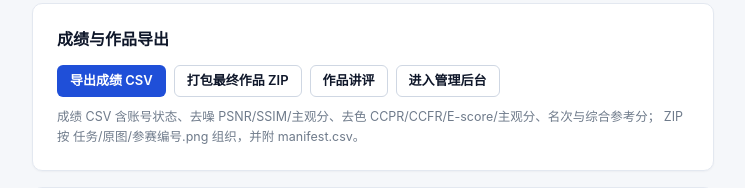
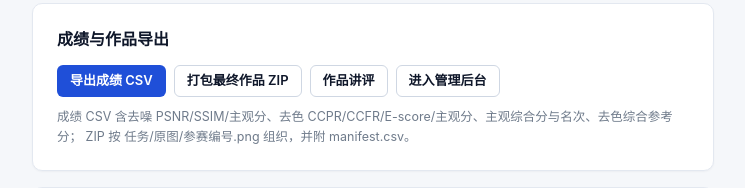
Before and after one commit to Yizhi-jlY/DIP-Competition, a Django app: page /staff/ in a window 1280 px wide. Shown: the part 969-1157 px from the top of the page, without its empty margins (42-787 px from the left). Run offline with Django 5.2, Linux system fonts and the light colour scheme; the visitor is signed in with stand-in values (Sample User, id 1); data comes from the database, SQL or seed files in the repository; data that the repository does not hold is empty.

Commit message:
教师面板文案同步：导出说明去掉账号状态、补综合主观分

```diff
--- a/templates/staff.html
+++ b/templates/staff.html
@@ -128,7 +128,7 @@
         <a class="btn ghost small" href="/admin/" target="_blank">进入管理后台</a>
       </div>
       <p class="small muted" style="margin:10px 0 0">
-        成绩 CSV 含账号状态、去噪 PSNR/SSIM/主观分、去色 CCPR/CCFR/E-score/主观分、名次与综合参考分；
+        成绩 CSV 含去噪 PSNR/SSIM/主观分、去色 CCPR/CCFR/E-score/主观分、主观综合分与名次、去色综合参考分；
         ZIP 按 任务/原图/参赛编号.png 组织，并附 manifest.csv。
       </p>
     </div>
```
